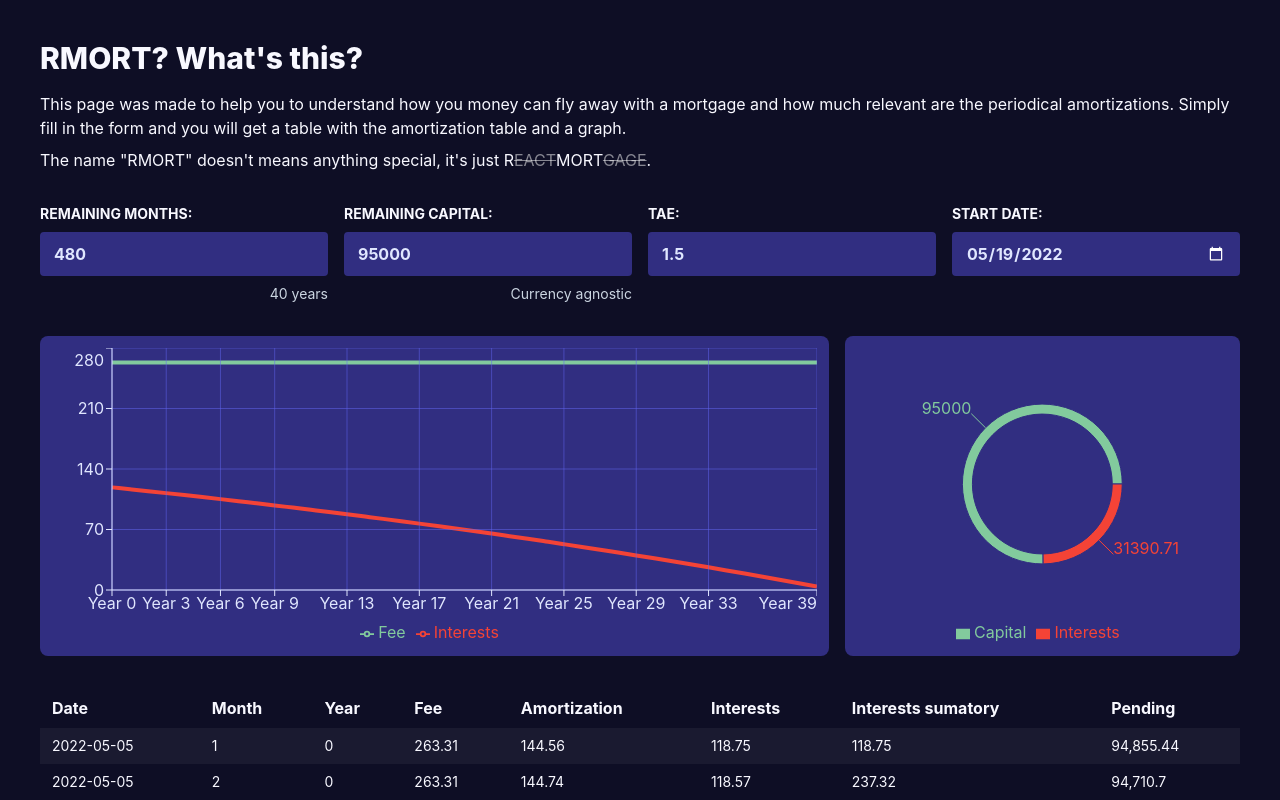
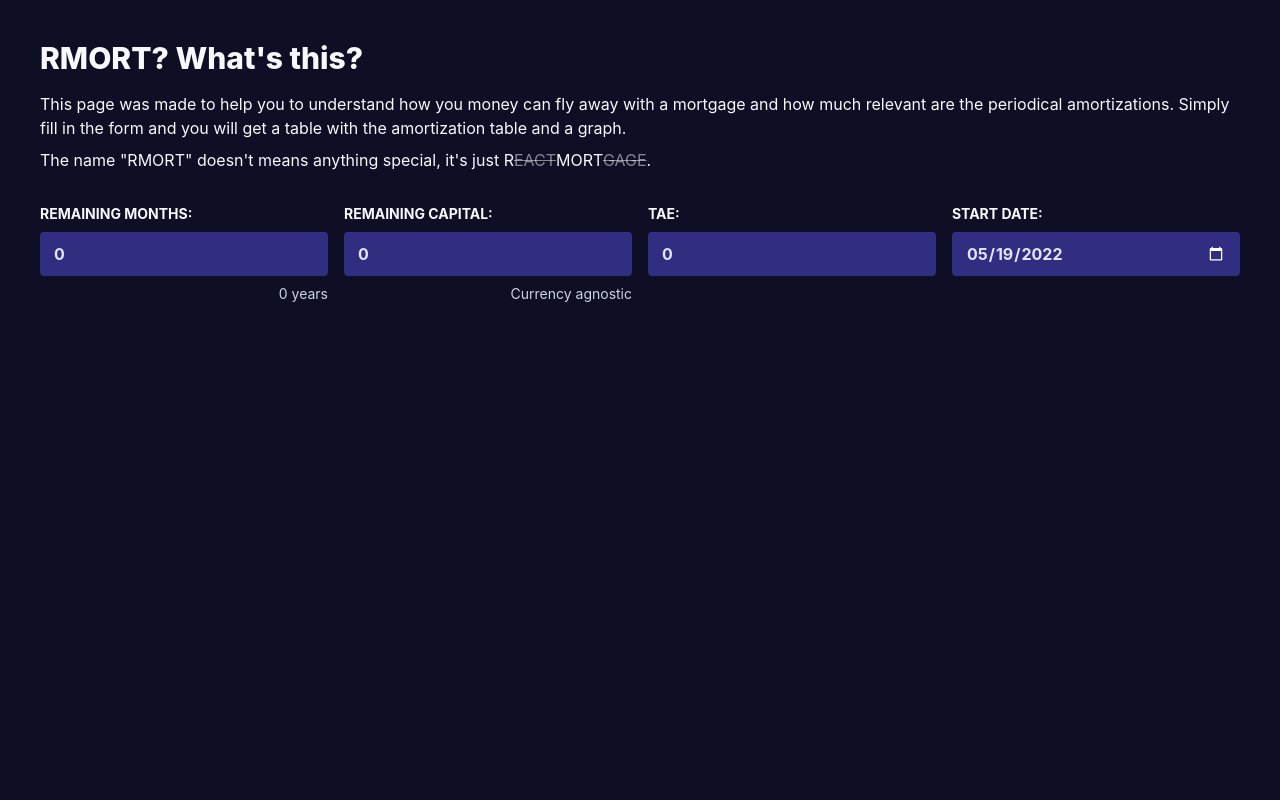
Before and after one commit to emmgfx/rmort, a Next.js app: page / in a window 1280 px wide. Shown: the top 800 px of the page. Built offline with nearby package versions, Linux system fonts and the light colour scheme.

Commit message:
Remove default form values

```diff
--- a/components/Form.js
+++ b/components/Form.js
@@ -1,9 +1,9 @@
 import { useState, useEffect } from "react";
 
 const Form = ({ onValuesUpdated = () => {} }) => {
-  const [months, setMonths] = useState(480);
-  const [capital, setCapital] = useState(95000);
-  const [tae, setTae] = useState(1.5);
+  const [months, setMonths] = useState(0);
+  const [capital, setCapital] = useState(0);
+  const [tae, setTae] = useState(0);
   const [startDate, setStartDate] = useState(
     new Date().toISOString().substring(0, 10)
   );
```
